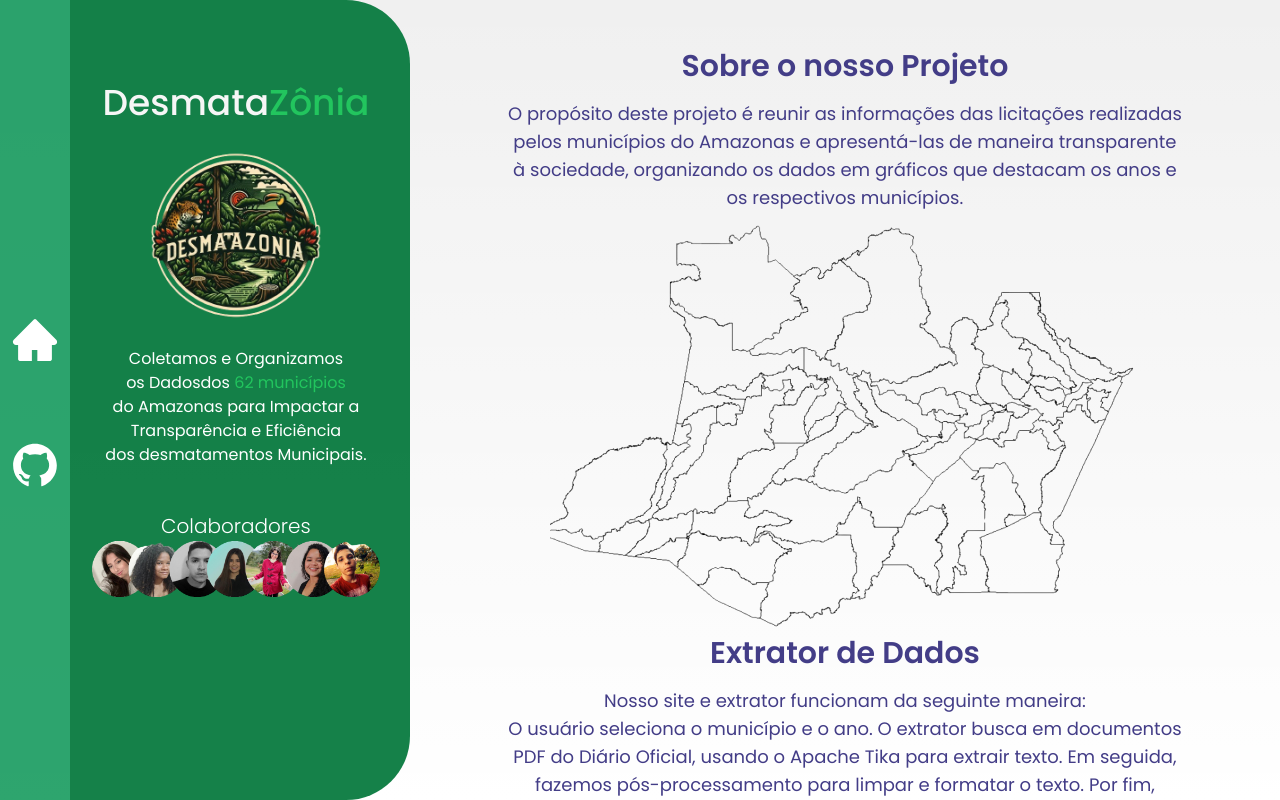
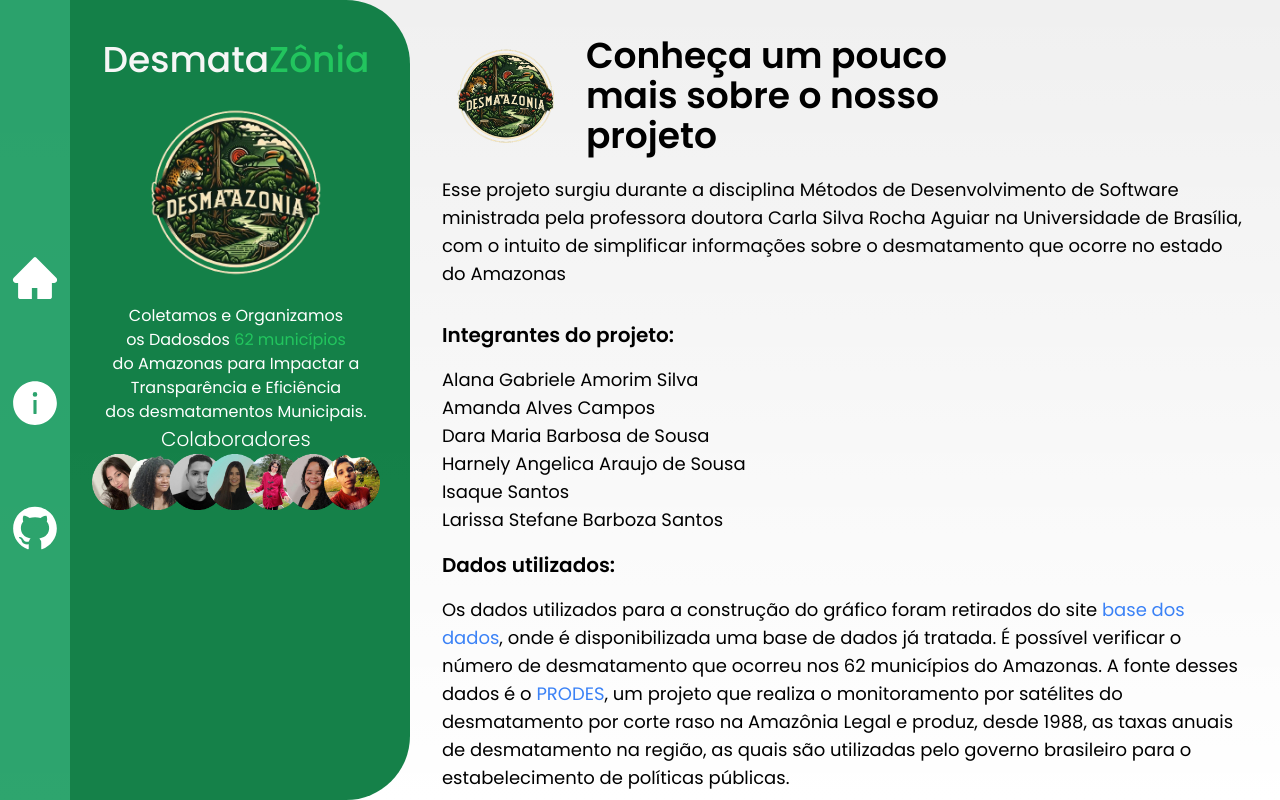
Before and after one commit to unb-mds/2023-2-Squad02-Desmatazonia, a Next.js app in the folder licitam/: page /sobre in a window 1280 px wide. Built offline with nearby package versions, Linux system fonts and the light colour scheme.

Commit message:
adiciona pagina sobre

```diff
--- a/licitam/src/components/_cob.tsx
+++ b/licitam/src/components/_cob.tsx
@@ -3,7 +3,7 @@ import React from "react";
 const Cob = () => {
   return (
     <main className="min-h-screen h-[100%]">
-      <div className="flex flex-col items-center justify-evenly h-[80%] mr-2 ">
+      <div className="flex flex-col items-center justify-evenly h-[60%] mr-2 ">
         <div>
           <h1 className="text-center text-4xl mt-10 font-[PoppinsMedium]">
             Desmata<span className="text-green-500">Zônia</span>
@@ -14,18 +14,6 @@ const Cob = () => {
           {/* <p className="text-center text-sm font-[PoppinsRegular]">
             Desmatamentos do Estado de Amazonas no seu alcance
           </p> */}
-
-          {/* <div className="flex flex-col gap-2">
-            <h1 className="text-center text-xl mt-3 font-[PoppinsSemiBold]">
-              O que é Desmatamento?
-            </h1>
-            <p className="text-center text-base pl-6 font-[PoppinsLight]">
-              O desmatamento é a remoção da vegetação nativa de uma área,
-              causado principalmente pela atuação humana para atividades
-              produtivas como: agricultura, pecuária, exploração madeireira,
-              mineração e infraestrutura e urbana.
-            </p>
-          </div> */}
 
           <p className="text-center text-base font-[PoppinsRegular] ">
             Coletamos e Organizamos <br />
--- a/licitam/src/components/_navbar.tsx
+++ b/licitam/src/components/_navbar.tsx
@@ -10,9 +10,9 @@ const Navbar = () => {
         <Link href="/">
           <AiFillHome className="ic-home" />
         </Link>
-        {/* <Link href="/sobre">
+        <Link href="/sobre">
           <AiFillInfoCircle className="ic-info" />
-        </Link> */}
+        </Link>
         <Link href="https://github.com/unb-mds/2023-2-Squad02">
           <AiFillGithub className="ic-git" />
         </Link>
--- a/licitam/src/components/graficos/ano_desmatamento.tsx
+++ /dev/null
@@ -1,91 +0,0 @@
-import React, { useEffect, useMemo, useState } from "react";
-import dynamic from "next/dynamic";
-
-const Chart = dynamic(() => import("react-apexcharts"), { ssr: false });
-
-export default function Desmatamunicipios() {
-  const [data, setData] = useState<any[]>([]);
-
-  useEffect(() => {
-    const fetchData = async () => {
-      try {
-        const response = await fetch(
-          "https://raw.githubusercontent.com/unb-mds/2023-2-Squad02/Front/extrator/dados_desmatamento_json/dados_gerais/dados_gerais.json"
-        );
-        const jsonData = await response.json();
-        setData(jsonData.detalhe);
-      } catch (error) {
-        console.error("Erro ao buscar dados:", error);
-      }
-    };
-
-    fetchData();
-  }, []);
-
-  const chartData = useMemo(() => {
-    if (!data || Object.keys(data).length === 0) return {};
-
-    const years = Object.keys(data[Object.keys(data)[0]] || {})
-      .filter((key) => !["nome", "area_total"].includes(key))
-      .sort();
-
-    const totalDesmatado = years.map((year) =>
-      Object.values(data).reduce(
-        (total, munic) => total + (munic?.[year]?.desmatado || 0),
-        0
-      )
-    );
-
-    return {
-      options: {
-        chart: {
-          type: "bar",
-          height: 400,
-        },
-        plotOptions: {
-          bar: {
-            horizontal: false,
-          },
-        },
-        dataLabels: {
-          enabled: false,
-        },
-        xaxis: {
-          categories: years,
-        },
-        colors: ["rgba(75, 192, 192)"],
-        tooltip: {
-          enabled: true,
-          y: {
-            formatter: function (value) {
-              return value + " km²";
-            },
-          },
-        },
-      },
-      series: [
-        {
-          name: "Total Desmatado (km²)",
-          data: totalDesmatado,
-        },
-      ],
-    };
-  }, [data]);
-
-  return (
-    <section className="bg-white w-full 4xl:w-[31%] h-[17rem] 4xl:h-[22.68rem] mt-[1.875rem] 4xl:mt-[2.31rem] px-2 rounded-3xl pb-6">
-      <h1 className="mb-3 text-base text-center text-[#228B22] pt-5 font-[PoppinsMedium]">
-        Desmatamento total por ano (em km²)
-      </h1>
-      {chartData && (
-        <Chart
-          options={chartData.options}
-          series={chartData.series}
-          type="bar"
-          width="100%"
-          height="90%"
-        />
-      )}
-    </section>
-  );
-}
--- a/licitam/src/pages/index.tsx
+++ b/licitam/src/pages/index.tsx
@@ -5,7 +5,6 @@ import Municipios from "@/components/_municipios";
 import Anos from "@/components/_anos";
 import TotalAtos from "@/components/graficos/TotalAtos";
 import Licitamunicipios from "@/components/graficos/licitamunicipios";
-import Ano_desmatamento from "@/components/graficos/ano_desmatamento";
 import { Inter, Source_Sans_3 } from "next/font/google";
 import Barras from "@/components/graficos/barras";
 
@@ -59,7 +58,7 @@ const Home = () => {
                 ano={anoSelecionado}
               ></TotalAtos>
             )}
-            <Ano_desmatamento></Ano_desmatamento>
+            {/* <Ano_desmatamento></Ano_desmatamento> */}
             <Licitamunicipios></Licitamunicipios>
 
           </main>
--- a/licitam/src/pages/sobre.tsx
+++ b/licitam/src/pages/sobre.tsx
@@ -16,61 +16,70 @@ const Home = () => {
       <Cob />
     </div>
 
-    <div className="projet proj ">
-       <div className="text-center">
-        <main
-            className={`flex flex-col items-center justify-between px-24 py-12 ${inter.className}`}
-          >
-            <div className="text-left">
-              <p className="text-3xl font-[PoppinsSemiBold] text-[#433d87]">
-                Sobre o nosso Projeto
+    <div className="proj ">
+       <div className="text-left text-[#000000]">
+        <main className={`flex flex-col  justify-between px-8 py-8 ${inter.className}`}>
+            <div className="flex items-center">
+              <div className="mr-4">
+                <img className="w-[8rem]" src="/images/logo-desmatazonia.png" alt="Descrição da imagem" />
+              </div>
+              <div className="text-left w-1/2">
+                <p className="text-4xl font-[PoppinsSemiBold] text-[#000000]">
+                  Conheça um pouco mais sobre o nosso projeto
+                </p>
+              </div>
+            </div>
+
+            <div className="mb-32 text-left lg:w-full lg:mb-4 lg:grid-cols-4t">
+                <p className="font-[PoppinsRegular] text-left mt-4 text-lg text-[#000000] lg:mb-4 ">
+                Esse projeto surgiu durante a disciplina Métodos de Desenvolvimento de Software ministrada pela professora doutora Carla Silva Rocha Aguiar na Universidade de Brasília, com o intuito de simplificar informações sobre o desmatamento que ocorre no estado do Amazonas
+                </p>
+            </div>
+
+            <div className="mb-32 text-left  lg:w-full lg:mb-4 lg:grid-cols-4t">
+              <p className="text-1xl font-[PoppinsSemiBold] text-[#000000]">
+                  Integrantes do projeto:
+              </p>
+              <p className="font-[PoppinsRegular] mt-4 text-lg text-[#000000]">
+                Alana Gabriele Amorim Silva <br />
+                Amanda Alves Campos <br />
+                Dara Maria Barbosa de Sousa <br />
+                Harnely Angelica Araujo de Sousa <br />
+                Isaque Santos <br />
+                Larissa Stefane Barboza Santos
               </p>
             </div>
 
-            <div className="mb-32 text-center lg:max-w-5xl lg:w-full lg:mb-0 lg:grid-cols-4t">
-              <h2 className="font-[PoppinsRegular] text-center mt-4 text-lg text-[#433d87]">
-                  O propósito deste projeto é reunir as informações das
-                  licitações realizadas pelos municípios do Amazonas e
-                  apresentá-las de maneira transparente à sociedade, organizando
-                  os dados em gráficos que destacam os anos e os respectivos
-                  municípios.
-              </h2>
-            </div>
-
-            <div>
-              <img src="/images/mapa_ama_cob.png" />
-            </div>
-
-            <div className="text-left">
-              <p className="text-3xl font-[PoppinsSemiBold] text-[#433d87]">
-                Extrator de Dados
+            <div className="mb-32 text-left lg:w-full lg:mb-4 lg:grid-cols-4t">
+              <p className="text-1xl font-[PoppinsSemiBold] text-[#000000]">
+                Dados utilizados:
+              </p>
+              <p className="font-[PoppinsRegular] mt-4 text-lg text-[#000000]">
+                Os dados utilizados para a construção do gráfico foram retirados do site <a href="https://basedosdados.org/dataset/e5c87240-ecce-4856-97c5-e6b84984bf42?table=d7a76d45-c363-4494-826d-1580e997ebf0" className="text-blue-500 hover:underline" target="_blank" rel="noopener noreferrer">
+                   base dos dados
+                </a>,
+                onde é disponibilizada uma base de dados já tratada. É possível verificar o número de desmatamento que ocorreu nos 62 municípios do Amazonas. A fonte desses dados é o <a href="http://www.obt.inpe.br/OBT/assuntos/programas/amazonia/prodes" className="text-blue-500 hover:underline" target="_blank" rel="noopener noreferrer">
+                    PRODES
+                </a>,
+                um projeto que realiza o monitoramento por satélites do desmatamento por corte raso na Amazônia Legal e produz, desde 1988, as taxas anuais de desmatamento na região, as quais são utilizadas pelo governo brasileiro para o estabelecimento de políticas públicas.
               </p>
             </div>
 
-            <div className="mb-32 text-center lg:max-w-5xl lg:w-full lg:mb-0 lg:grid-cols-4t">
-              <h2 className="font-[PoppinsRegular] text-center mt-4 text-lg text-[#433d87]">
-              Nosso site e extrator funcionam da seguinte maneira: <br></br>
-                O usuário seleciona o município e o ano. O extrator busca em documentos PDF do Diário Oficial, usando o Apache Tika para extrair texto. Em seguida, fazemos pós-processamento para limpar e formatar o texto. Por fim, apresentamos os resultados para visualização e download das informações sobre licitações.
-              </h2>
+
+            <div className="mb-32 text-left lg:w-full lg:mb-4 lg:grid-cols-4t">
+              <div className="bg-white p-6 rounded-md shadow-md">
+                <p className="text-2xl font-[PoppinsSemiBold] text-[#000000]">
+                  O que é Desmatamento?
+                </p>
+                <p className="font-[PoppinsRegular] text-[#000000] text-left mt-4 text-lg">
+                  O desmatamento é a remoção da vegetação nativa de uma área, causado principalmente pela atuação humana para atividades produtivas como agricultura, pecuária, exploração madeireira, mineração e infraestrutura urbana.
+                </p>
+              </div>
             </div>
 
           </main>
         </div>
       </div>
-
-      <style jsx>{`
-        .container {
-          display: flex;
-          width: 100%;
-        }
-        .proj {
-          display: flex;
-          width: 100%;
-          height: 100vh;
-          min-height: 100vh;
-          overflow: auto;
-        }
-      `}</style>
     </div>
   );
 };
```
